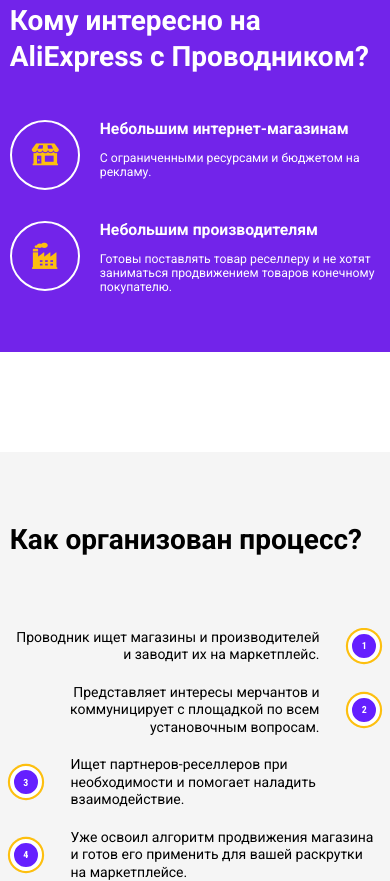
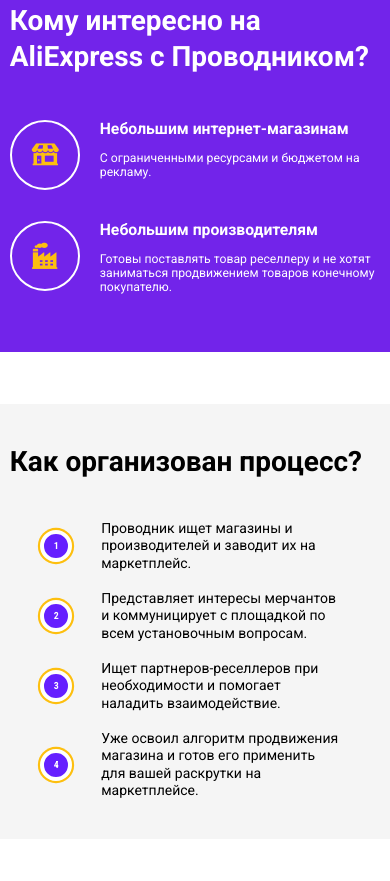
Before and after one commit to m4tut/conductor_ali, a plain HTML site: page index.html in a window 390 px wide. Shown: the part 3382-4263 px from the top of the page. After the commit the page ends 4221 px from the top, so only its background shows below. Drawn offline with Linux system fonts and the light colour scheme.

Commit message:
update how-section adaptive

```diff
--- a/styles/blocks/_how-section.scss
+++ b/styles/blocks/_how-section.scss
@@ -2,7 +2,11 @@
     background-color: $light-gray;
     margin-top: 100px;
     padding-top: 70px;
-    // overflow: hidden;
+
+    @media (max-width: 768px) {
+        margin-top: rem(60px);
+        padding-top: rem(45px);
+    }
 }
 
 .how-section__img-block {
@@ -19,6 +23,11 @@
         @media (max-width: 768px) {
             display: none;
         }
+    }
+
+    @media (max-width: 768px) {
+        margin-top: rem(45px);
+        padding-bottom: rem(45px);
     }
 }
 
@@ -37,10 +46,11 @@
 
     @media (max-width: 768px) {
         position: static;
-        grid-column-gap: 25px;
-        grid-row-gap: 20px;
+        grid-column-gap: rem(25px);
+        grid-row-gap: rem(20px);
         transform: translate3d(0, 0, 0);
         grid-template-columns: 1fr;
+        padding-left: rem(35px);
     }
 }
 
@@ -90,11 +100,20 @@
 .how-section__item-left {
     .how-section__circle {
         order: 2;
+
+        @media (max-width: 768px) {
+            order: 1;
+        }
     }
 
     .how-section__item-text {
         order: 1;
         text-align: end;
+
+        @media (max-width: 768px) {
+            text-align: start;
+            order: 2;
+        }
     }
 }
 
@@ -128,5 +147,6 @@
 
     @media (max-width: 768px) {
         font-size: rem(16px);
+        max-width: 70%;
     }
 }
```
Also changed, not shown: index.html (+2 -0 lines), images/achievements-section-img/bag.png (renamed from images/achievements-img/bag.png), images/achievements-section-img/h_m.svg (renamed from images/achievements-img/h_m.svg), styles/style.css, 1 other file.
